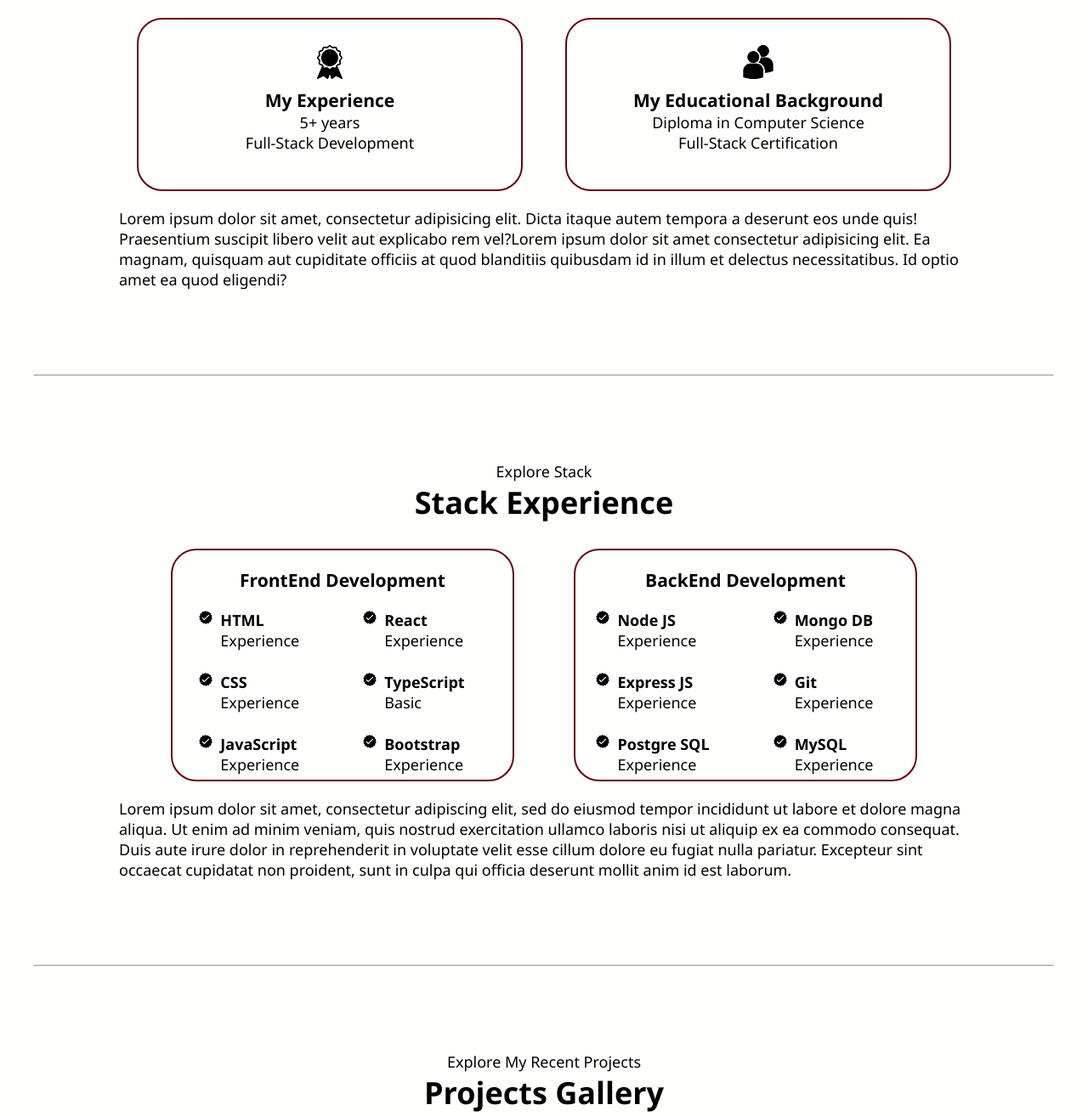
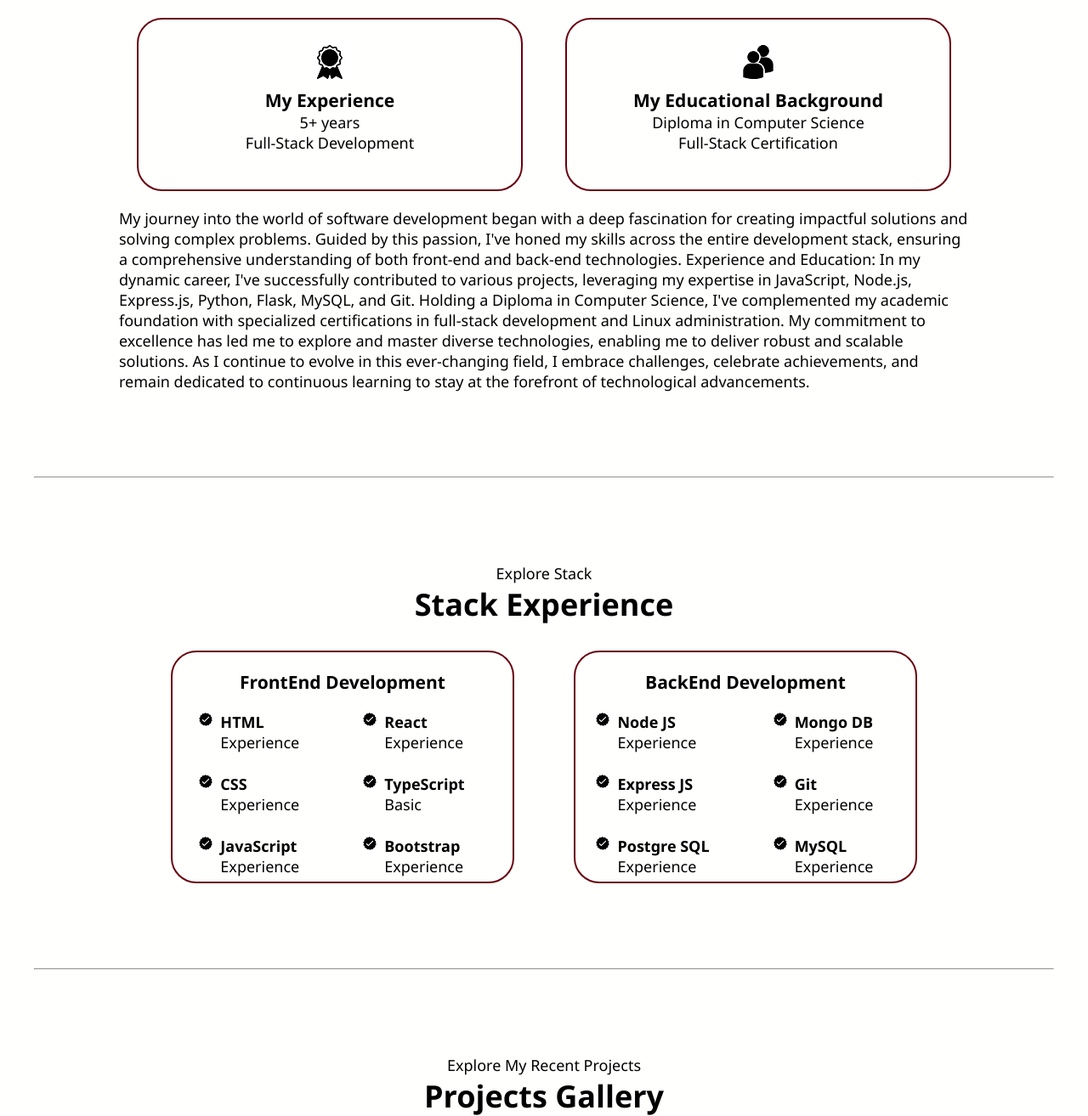
Before and after one commit to sao-concept/personal_portfolio_website, a Flask app: page / in a window 1280 px wide. Shown: the part 889-2203 px from the top of the page at 85% size. Run offline with Flask 3, Linux system fonts and the light colour scheme.

Commit message:
modify templates/index.html file

```diff
--- a/templates/index.html
+++ b/templates/index.html
@@ -76,7 +76,10 @@
 						</div>
 
 					</div>
-					<p class="more-detail">Lorem ipsum dolor sit amet, consectetur adipisicing elit. Dicta itaque autem tempora a deserunt eos unde quis! Praesentium suscipit libero velit aut explicabo rem vel?Lorem ipsum dolor sit amet consectetur adipisicing elit. Ea magnam, quisquam aut cupiditate officiis at quod blanditiis quibusdam id in illum et delectus necessitatibus. Id optio amet ea quod eligendi?</p>
+					<p class="more-detail">My journey into the world of software development began with a deep fascination for creating impactful solutions and solving complex problems. Guided by this passion, I've honed my skills across the entire development stack, ensuring a comprehensive understanding of both front-end and back-end technologies.
+
+Experience and Education:
+In my dynamic career, I've successfully contributed to various projects, leveraging my expertise in JavaScript, Node.js, Express.js, Python, Flask, MySQL, and Git. Holding a Diploma in Computer Science, I've complemented my academic foundation with specialized certifications in full-stack development and Linux administration. My commitment to excellence has led me to explore and master diverse technologies, enabling me to deliver robust and scalable solutions. As I continue to evolve in this ever-changing field, I embrace challenges, celebrate achievements, and remain dedicated to continuous learning to stay at the forefront of technological advancements.</p>
 
 				</div>
 				<hr>
@@ -144,7 +147,7 @@
 						</div>
 
 	       			</div>
-					   <p class="more-detail">Lorem ipsum dolor sit amet, consectetur adipiscing elit, sed do eiusmod tempor incididunt ut labore et dolore magna aliqua. Ut enim ad minim veniam, quis nostrud 		   exercitation ullamco laboris nisi ut aliquip ex ea commodo consequat. Duis aute irure dolor in reprehenderit in voluptate velit esse cillum dolore eu fugiat nulla 		   pariatur. Excepteur sint occaecat cupidatat non proident, sunt in culpa qui officia deserunt mollit anim id est laborum.</p>
+					   <p class="more-detail"></p>
 	  			</div>
 				<hr>
 
```
